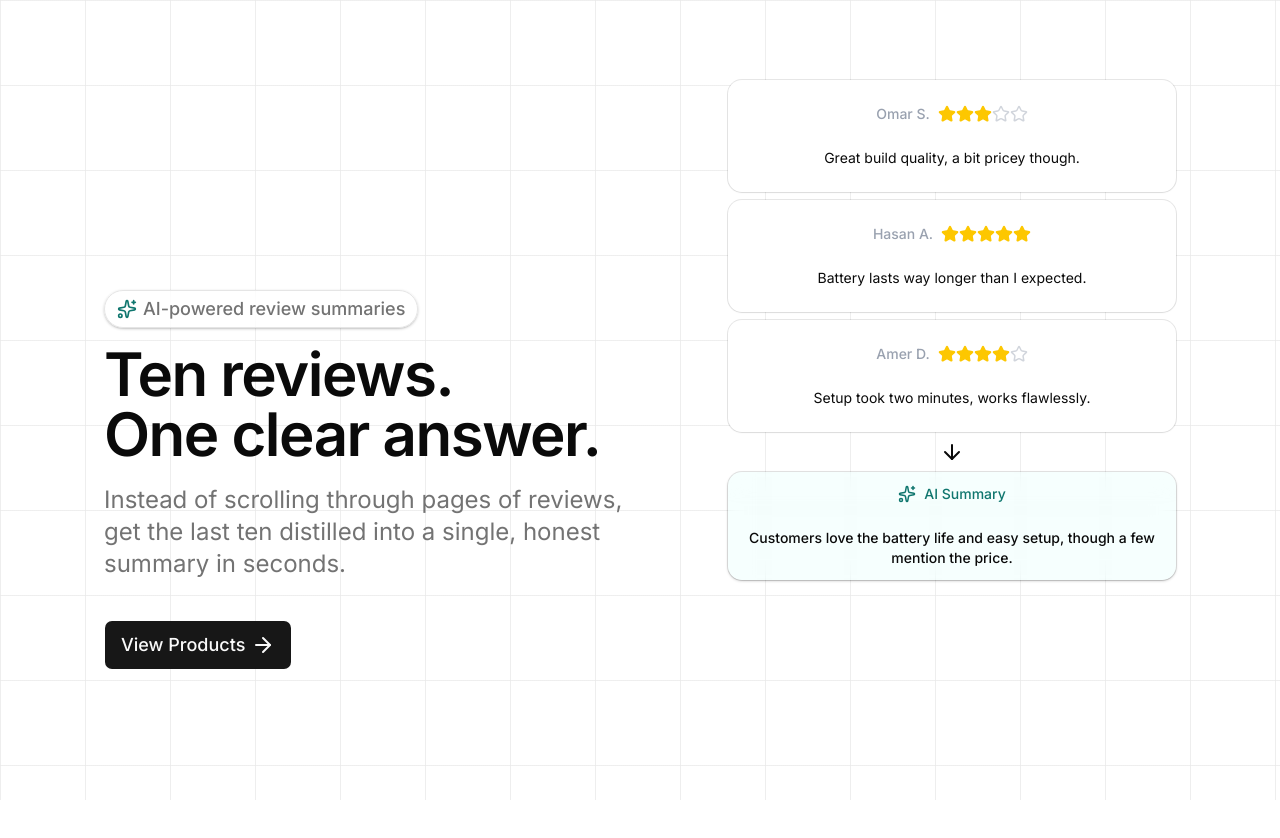
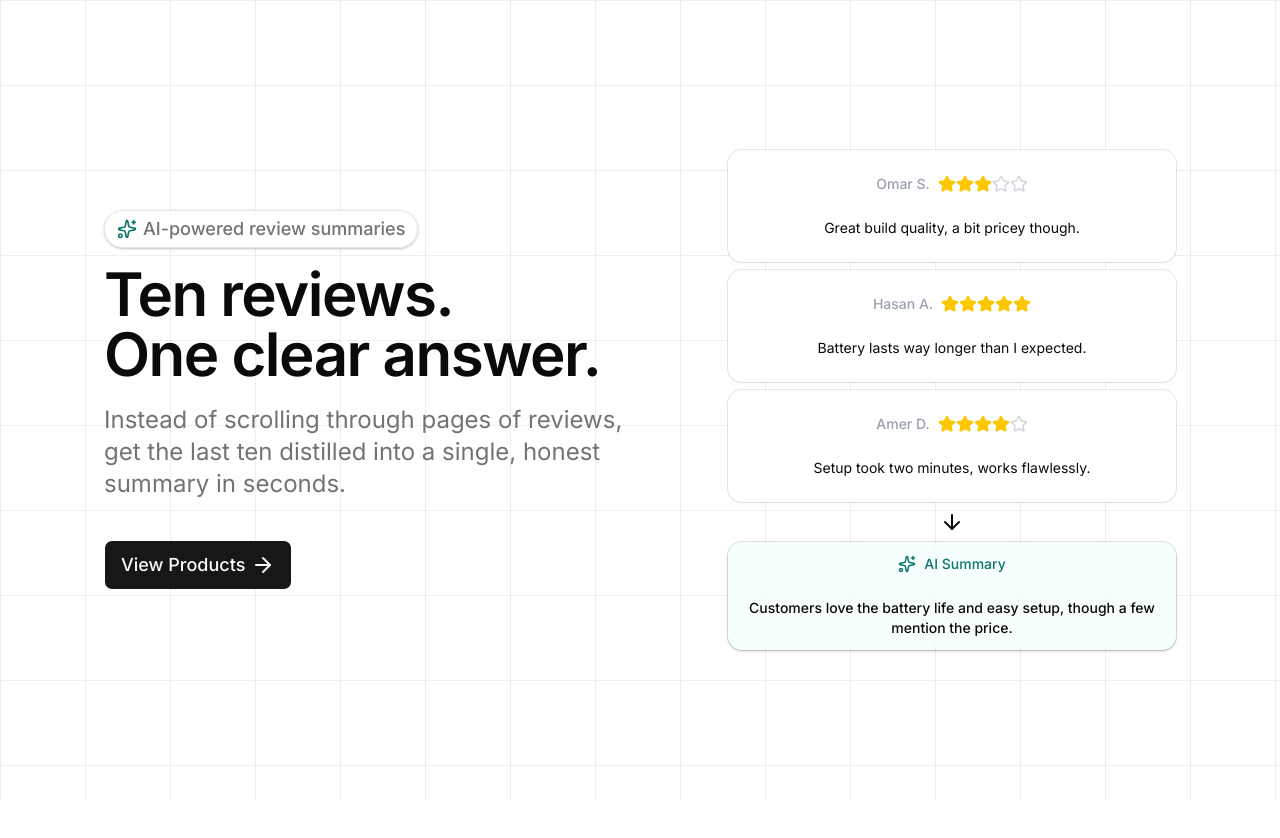
Before and after one commit to HasanAlasker/AI-Review-Summarizer, a Next.js app: page / in a window 1280 px wide. Shown: the top 838 px of the page. After the commit the page ends 800 px from the top, so only its background shows below. Built offline with nearby package versions, Linux system fonts and the light colour scheme.

Commit message:
hero fix

```diff
--- a/app/page.tsx
+++ b/app/page.tsx
@@ -25,7 +25,7 @@ const sampleReviews = [
 
 export default function Home() {
   return (
-    <div className="min-h-svh flex flex-col gap-20 lg:flex-row justify-between w-full m-auto ">
+    <div className="min-h-full flex flex-col gap-20 lg:flex-row justify-between w-full m-auto ">
       <div className="flex flex-col text-center lg:text-start justify-center lg:items-start items-center flex-1">
         <span className="mb-4 flex w-fit items-center gap-1.5 rounded-full border px-3 py-1 text-xs font-medium text-muted-foreground self-center lg:self-start lg:text-lg bg-[#ffffff86] backdrop-blur-md shadow-sm shadow-black/20">
           <Sparkles className="text-[#0F766E] size-3 lg:size-5" />
```
